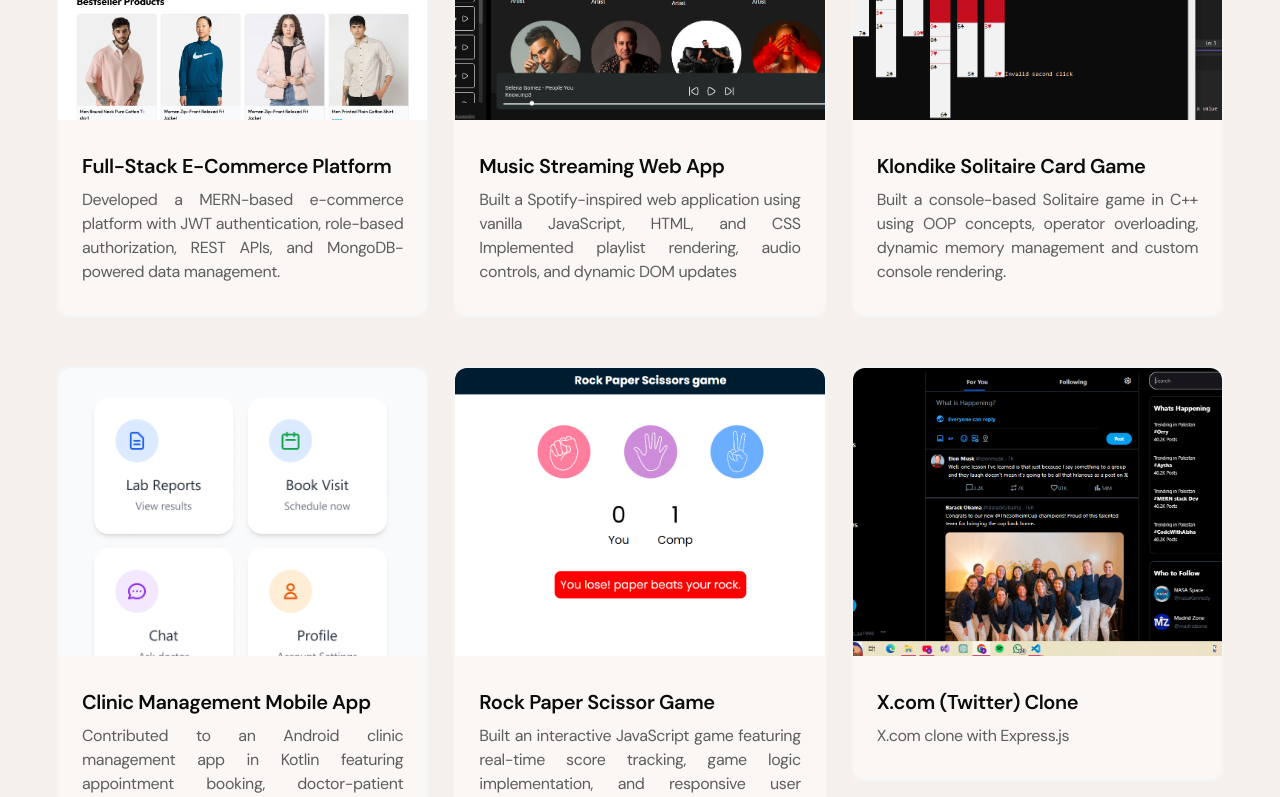
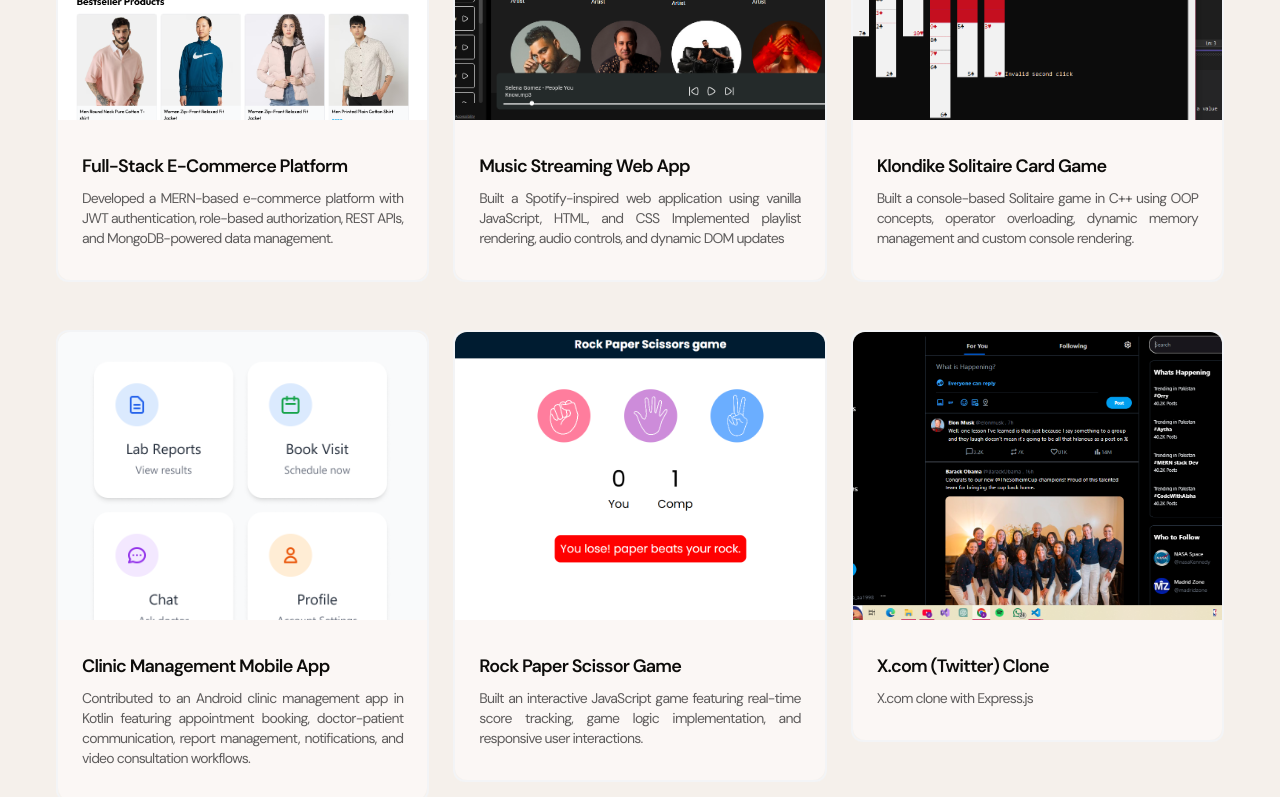
Before and after one commit to AyeshaAfzal-01/ayesha-portfolio, a React (Vite) app: page /contact in a window 1280 px wide. Shown: the part 2000-2797 px from the top of the page. Built offline with nearby package versions, Linux system fonts and the light colour scheme.

Commit message:
small change in projectCard

```diff
--- a/src/components/ProjectCard.jsx
+++ b/src/components/ProjectCard.jsx
@@ -34,9 +34,9 @@
         </div>
       </div>
 
-      <div className="text-dark dark:text-white font-body tracking-tight leading-6 rounded-b-xl bg-offwhite py-8 px-6 text-justify dark:bg-dark-gray">
-        <h5 className="text-xl font-semibold mb-2">{title}</h5>
-        <p className="text-gray-light">{description}</p>
+      <div className="text-dark dark:text-white font-body tracking-tighter leading-6 rounded-b-xl bg-offwhite py-8 px-6 text-justify dark:bg-dark-gray">
+        <h5 className="text-lg font-semibold mb-2">{title}</h5>
+        <p className="text-gray-light text-sm">{description}</p>
       </div>
     </div>
   );
```
